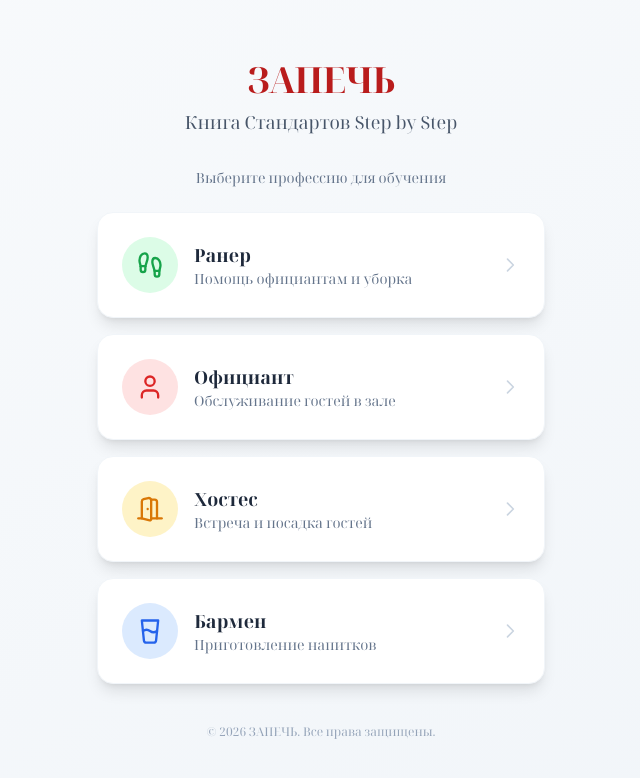
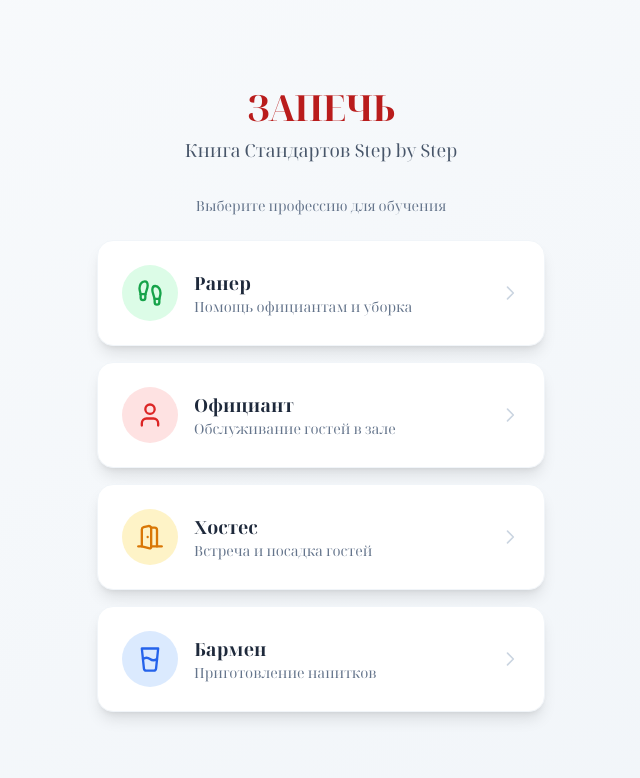
Before and after one commit to ShadowNos1/zapech-training, a React (Vite) app: page / in a window 1280 px wide. Shown: the top 778 px of the page, without its empty margins (319-959 px from the left). Built offline with nearby package versions, Linux system fonts and the light colour scheme; the HTML template or start-up script is replaced by a standard one.

Commit message:
1.24 pages

```diff
--- a/src/components/ProfessionSelect.jsx
+++ b/src/components/ProfessionSelect.jsx
@@ -42,9 +42,7 @@ function ProfessionSelect({ onSelect }) {
           );
         })}
       </div>
-      <div className="mt-10 text-center text-slate-400 text-xs">
-        © 2026 ЗАПЕЧЬ. Все права защищены.
-      </div>
+
     </div>
   );
 }
```
